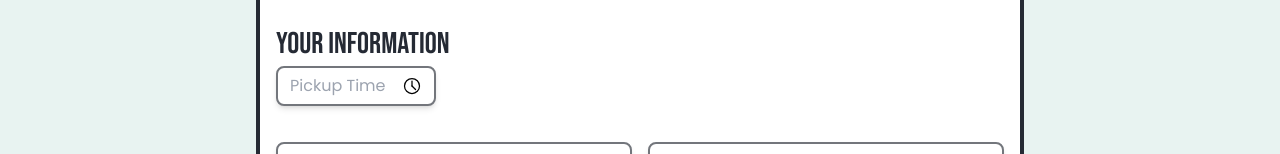
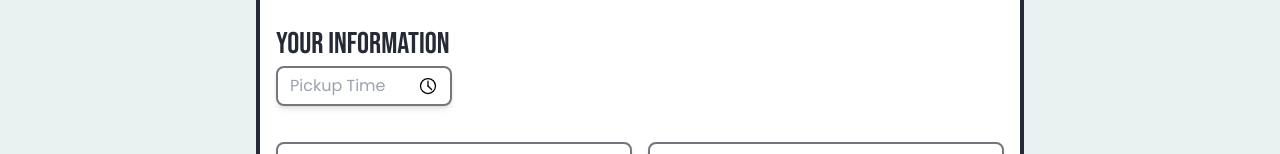
Before and after one commit to THallerJ/restaurant-next, a Next.js app: page /order/cart in a window 1280 px wide. Shown: the part 221-375 px from the top of the page. Built offline with nearby package versions, Linux system fonts and the light colour scheme.

Commit message:
made subcomponent in inputlist and changed sze input list in cart

```diff
--- a/src/app/order/cart/Cart.tsx
+++ b/src/app/order/cart/Cart.tsx
@@ -36,7 +36,7 @@ const Cart = () => {
                 setTime(item);
               }}
               placeholder="Pickup Time"
-              className={`input mb-5 w-full sm:w-40`}
+              className={`input mb-5 w-full sm:w-44`}
               Icon={Time}
               center
             />
--- a/src/components/InputList.tsx
+++ b/src/components/InputList.tsx
@@ -36,7 +36,7 @@ const InputList = <T,>({
 
   const iconStyle = "ml-4 h-5 w-5 stroke-dark";
 
-  const Content = () => (
+  const List = () => (
     <div
       onClick={(e) => e.stopPropagation()}
       className={`right-0 top-full z-10 flex max-h-96 w-full
@@ -64,6 +64,22 @@ const InputList = <T,>({
     </div>
   );
 
+  const Content = () => {
+    return (
+      <ClickAway callback={() => setToggled(false)}>
+        <div className="flex h-full items-center justify-between">
+          {text ? text : <span className="text-gray-400">{placeholder}</span>}
+          {Icon ? (
+            <Icon className={iconStyle} />
+          ) : (
+            <DownArrow className={iconStyle} />
+          )}
+        </div>
+        <List />
+      </ClickAway>
+    );
+  };
+
   return (
     <div
       id={id}
@@ -77,17 +93,7 @@ const InputList = <T,>({
         required
         value={text || undefined}
       />
-      <ClickAway callback={() => setToggled(false)}>
-        <div className="flex h-full items-center justify-between">
-          {text ? text : <span className="text-gray-400">{placeholder}</span>}
-          {Icon ? (
-            <Icon className={iconStyle} />
-          ) : (
-            <DownArrow className={iconStyle} />
-          )}
-        </div>
-        <Content />
-      </ClickAway>
+      <Content />
     </div>
   );
 };
```
